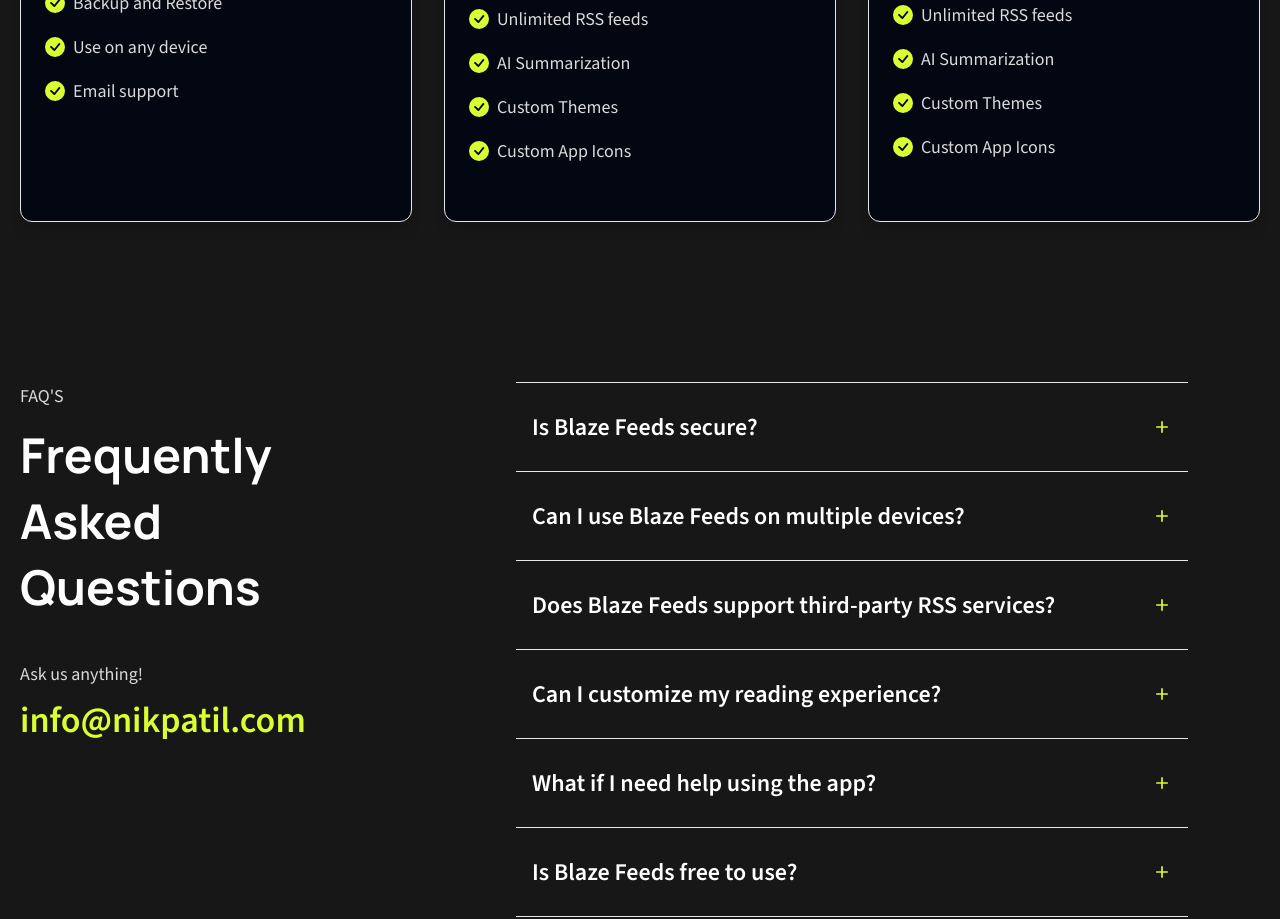
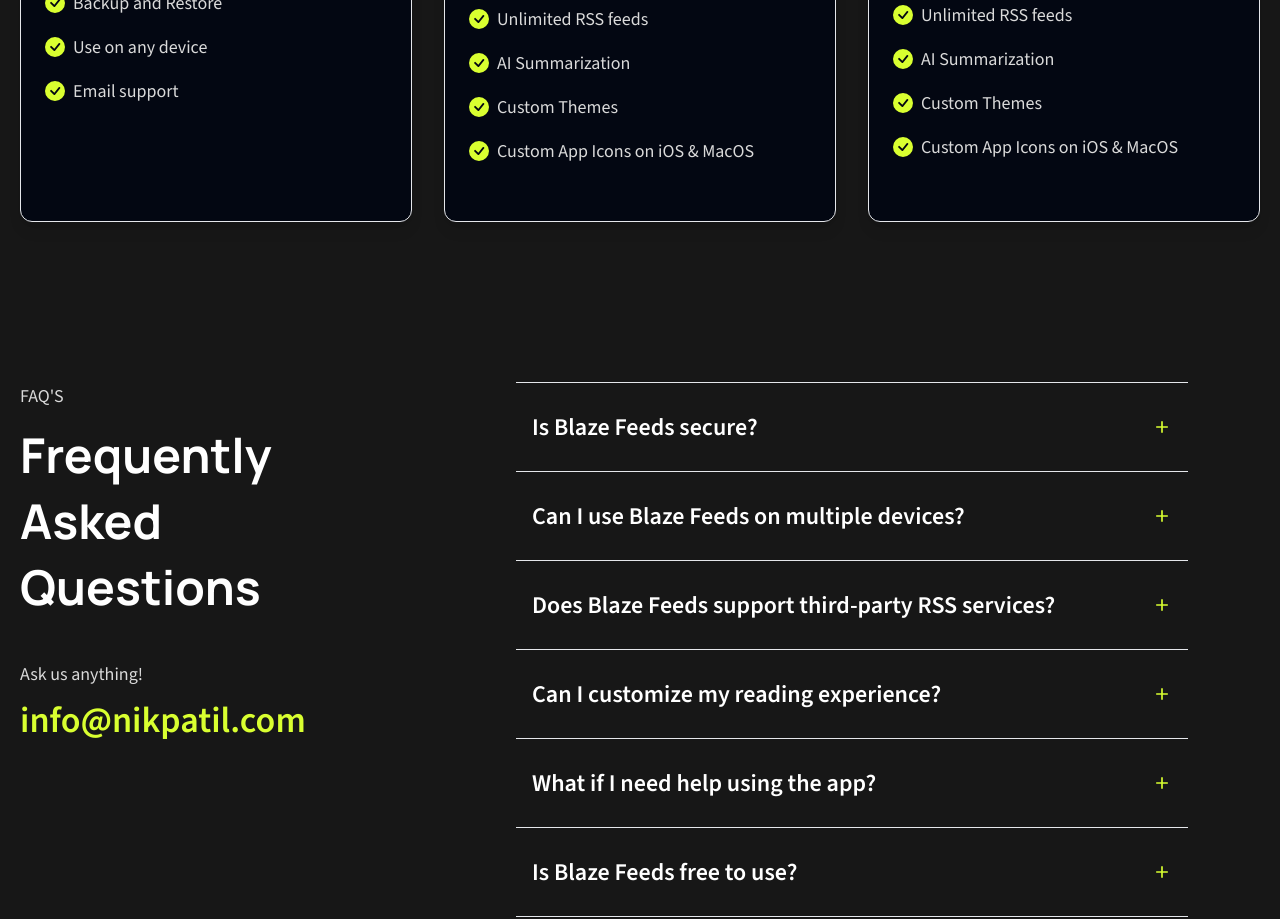
Before and after one commit to nikhilpatil12/blazefeeds-landing-page, a Next.js app: page / in a window 1280 px wide. Shown: the part 3860-4779 px from the top of the page. Built offline with nearby package versions, Linux system fonts and the light colour scheme.

Commit message:
Added icon details

```diff
--- a/src/data/pricing.ts
+++ b/src/data/pricing.ts
@@ -22,7 +22,7 @@
             'Unlimited RSS feeds',
             'AI Summarization',
             'Custom Themes',
-            'Custom App Icons',
+            'Custom App Icons on iOS & MacOS',
         ],
     },
     // {
@@ -46,7 +46,7 @@
             'Unlimited RSS feeds',
             'AI Summarization',
             'Custom Themes',
-            'Custom App Icons',
+            'Custom App Icons on iOS & MacOS',
         ],
     },
 ]
```
